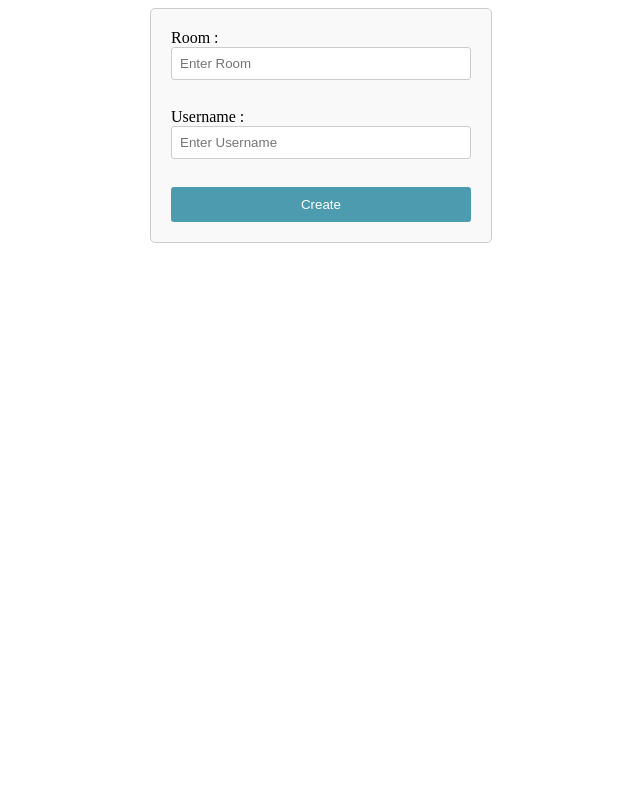
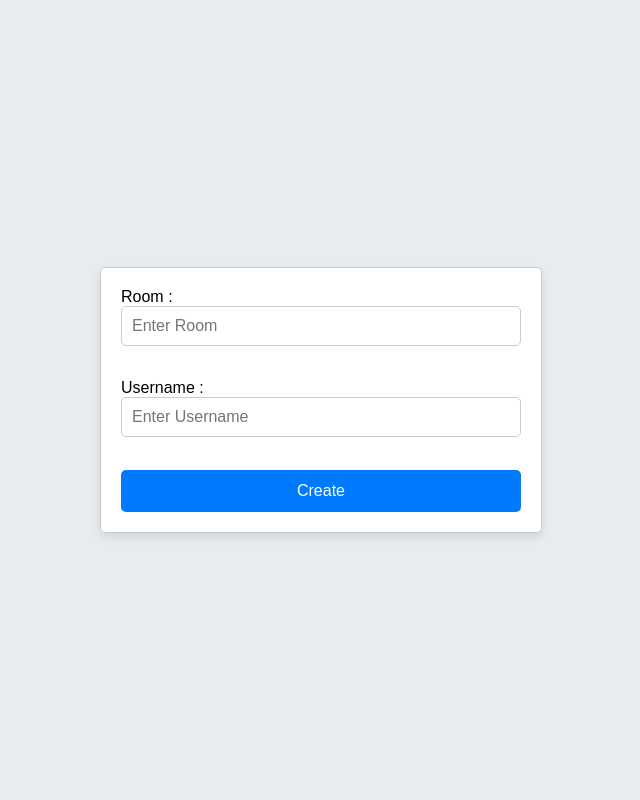
Before and after one commit to AdityaTuljapurkar/Realtime_Communcation_Framework, a Django app: page /createRoom in a window 1280 px wide. Shown: the whole page, without its empty margins (319-959 px from the left). Run offline with Django 3.2, Linux system fonts and the light colour scheme.

Commit message:
verson -3

```diff
--- a/templates/createRoom.html
+++ b/templates/createRoom.html
@@ -44,6 +44,47 @@
         <button type="submit">Create</button>
         {{output}}
     </form>
-
+    <style>
+        body {
+            font-family: Arial, sans-serif;
+            background-color: #e9ecef;
+            display: flex;
+            justify-content: center;
+            align-items: center;
+            height: 100vh;
+            margin: 0;
+        }
+        form {
+            display: flex;
+            flex-direction: column;
+            width: 100%;
+            max-width: 400px;
+            padding: 20px;
+            border: 1px solid #ccc;
+            border-radius: 5px;
+            background-color: #ffffff;
+            box-shadow: 0 4px 8px rgba(0, 0, 0, 0.1);
+        }
+        input {
+            margin-bottom: 15px;
+            padding: 10px;
+            border: 1px solid #ccc;
+            border-radius: 5px;
+            font-size: 16px;
+        }
+        button {
+            padding: 12px;
+            border: none;
+            border-radius: 5px;
+            background-color: #007bff;
+            color: white;
+            font-size: 16px;
+            cursor: pointer;
+            transition: background-color 0.3s ease;
+        }
+        button:hover {
+            background-color: #0056b3;
+        }
+    </style>
 </body>
 </html>
```
Also changed, not shown: templates/home.html (+22 -0 lines), templates/room.html (+54 -1 lines), db.sqlite3.
